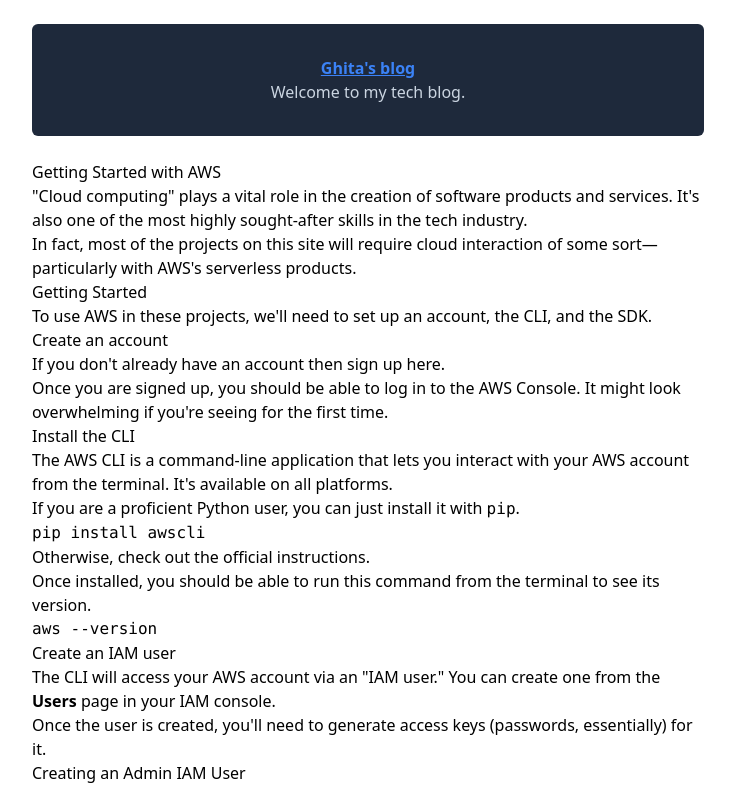
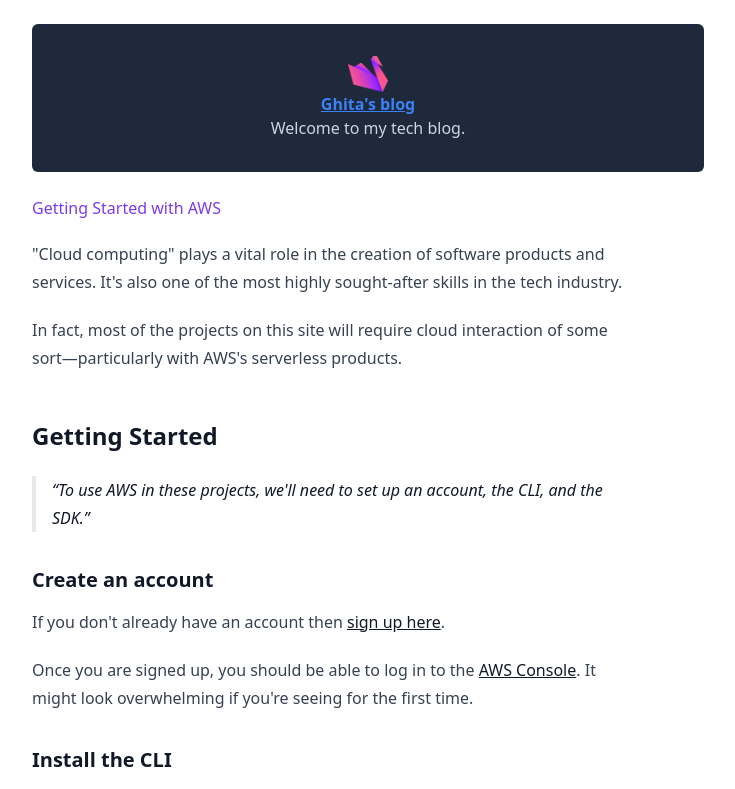
Before and after one commit to ghita/blog, a Next.js app: page /posts/aws-quickstart in a window 1280 px wide. Shown: the top 789 px of the page, without its empty margins (272-1007 px from the left). Built offline with nearby package versions, Linux system fonts and the light colour scheme.

Commit message:
styling updates
- Markdown doc styled with tailwind/typography
- othert components styled

```diff
--- a/app/layout.tsx
+++ b/app/layout.tsx
@@ -1,5 +1,6 @@
 import Link from "next/link"
 import Head from "./head"
+import Image from "next/image"
 import "@/styles/global.css"
 
 export const metadata = {
@@ -16,6 +17,7 @@
   const header = (
     <header>
       <div className="text-center bg-slate-800 p-8 my-6 rounded-md">
+        <Image src="/logo.png" alt="logo" width={40} height={40} className="mx-auto"/>
         <Link href="/">
           <h1 className="text-3x1 text-blue-500 underline font-bold">Ghita's blog</h1>
         </Link>
--- a/app/posts/[slug]/page.tsx
+++ b/app/posts/[slug]/page.tsx
@@ -24,8 +24,10 @@
     const post = getPostContent(slug);
     return (
      <div>
-        <h1>{post.data.title}</h1>
-        <Markdown>{post.content}</Markdown>
+        <h1 className="text-2x1 text-violet-600">{post.data.title}</h1>
+        <article className="prose lg:prose-x1">
+            <Markdown>{post.content}</Markdown>
+        </article>
      </div>
     );
 };
--- a/package.json
+++ b/package.json
@@ -9,6 +9,7 @@
     "lint": "next lint"
   },
   "dependencies": {
+    "@tailwindcss/typography": "^0.5.13",
     "gray-matter": "^4.0.3",
     "markdown-to-jsx": "^7.4.7",
     "next": "14.2.3",
--- a/tailwind.config.ts
+++ b/tailwind.config.ts
@@ -15,6 +15,6 @@
       },
     },
   },
-  plugins: [],
+  plugins: [require("@tailwindcss/typography")],
 };
 export default config;
```
Also changed, not shown: public/logo.png (added), 1 other file (tests, documents, lock files or other folders).
